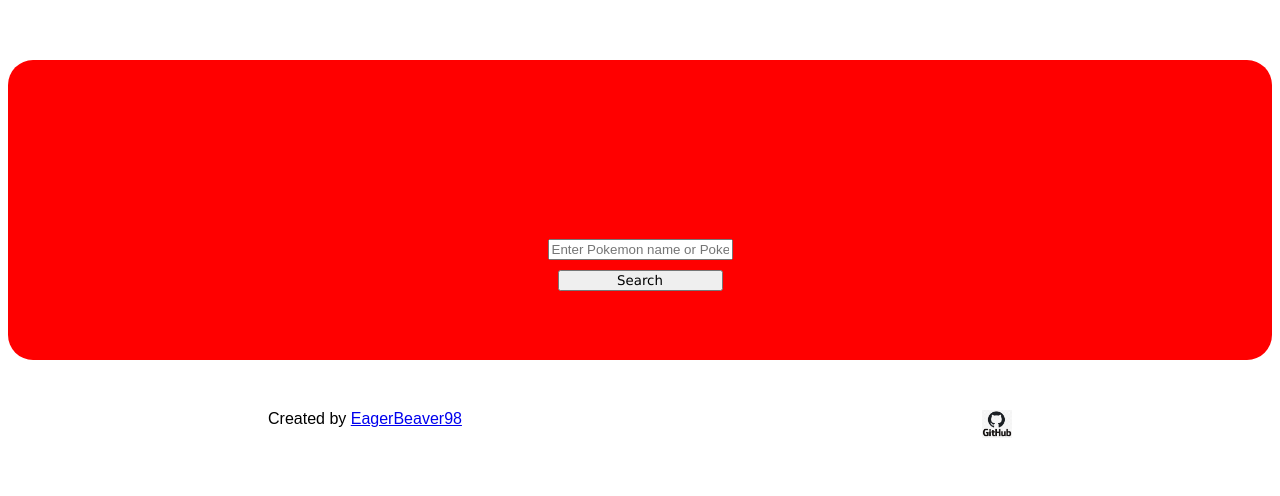
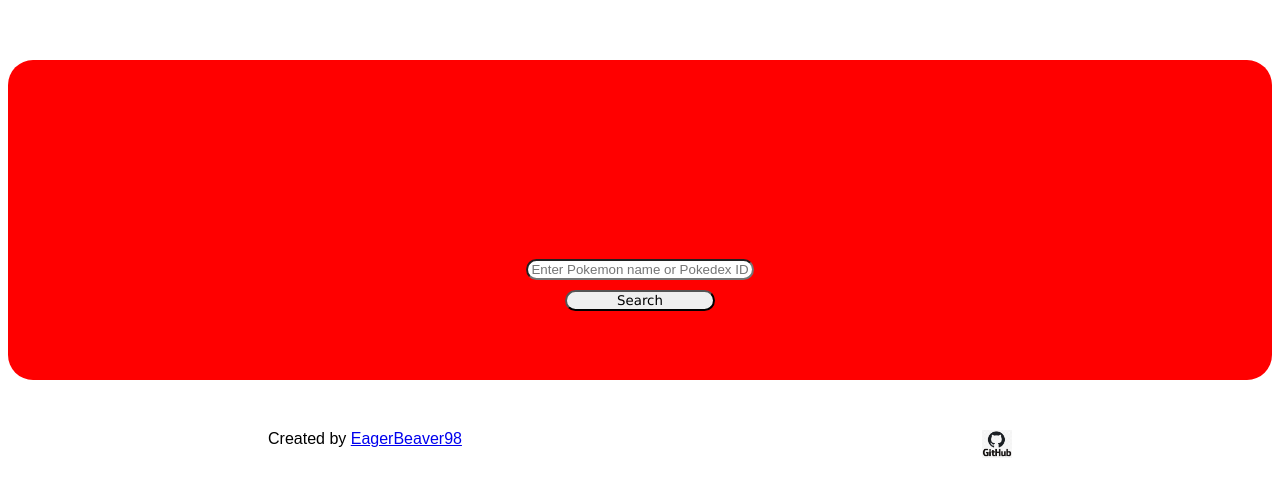
Before and after one commit to EagerBeaver98/pokedex, a Vue app: page / in a window 1280 px wide. Shown: the top 496 px of the page. Built offline with nearby package versions, Linux system fonts and the light colour scheme.

Commit message:
updated styling

```diff
--- a/src/components/Pokemon.vue
+++ b/src/components/Pokemon.vue
@@ -1,6 +1,6 @@
 <template>
   <div class="pokemon">
-    <Sprite v-if="$data.state.gotPokemon" v-bind:img="$data.pokemon.sprites.front_default" />
+    <Sprite v-if="$data.gotPokemon" v-bind:img="$data.pokemon.sprites.front_default" />
     <div id="name">
       {{$data.pokemon.name}}
     </div>
@@ -17,15 +17,13 @@ import { getPokemon } from '../helpers/getPokemon';
 
 let pokemon = {};
 
-let state = { gotPokemon: false};
-
 export default {
   name: "Pokemon",
   components: {
     Sprite
   },
     data() {
-    return { state, pokemon, text: '' }
+    return { gotPokemon: false, pokemon, text: '' }
   },
   methods: {
     logger(check) {
@@ -36,7 +34,7 @@ export default {
     },
     setPokemon(pokemon) {
       getPokemon(pokemon, this.setData)
-      this.$data.state.gotPokemon = true;
+      this.$data.gotPokemon = true;
     }
   },
 };
@@ -51,13 +49,23 @@ export default {
   align-items: center;
   justify-content: space-around;
   flex-direction: column;
+  padding-top: 20px;
 }
 .search-bar {
   display: flex;
   flex-direction: column;
+  align-items: center;
+}
+.textbox {
+  width: 220px;
+  border-radius: 25px;
+  text-align: center;
 }
 #search-button {
   font-family: Verdana, Geneva, Tahoma, sans-serif;
   margin: 10px;
+  text-align: center;
+  border-radius: 25px;
+  width: 150px;
 }
 </style>
```
